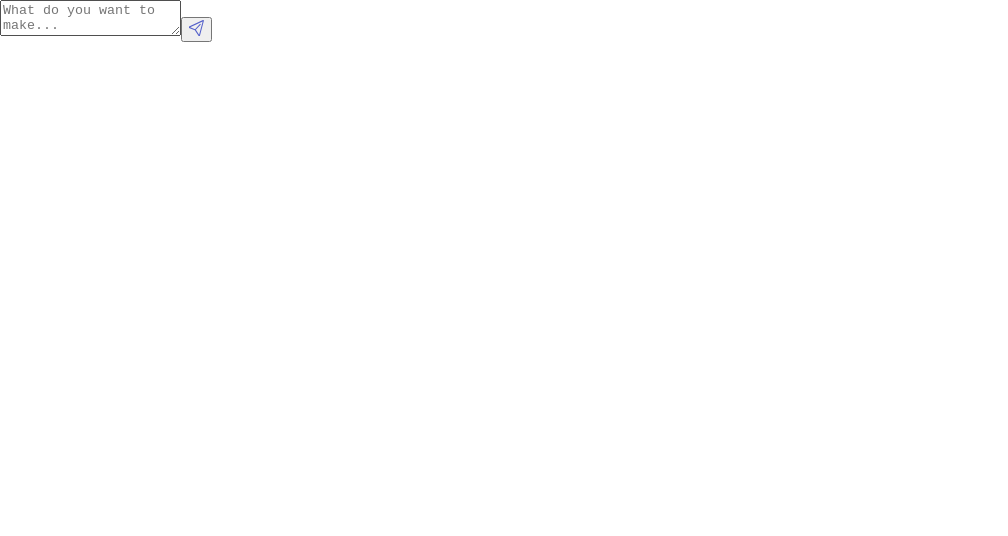
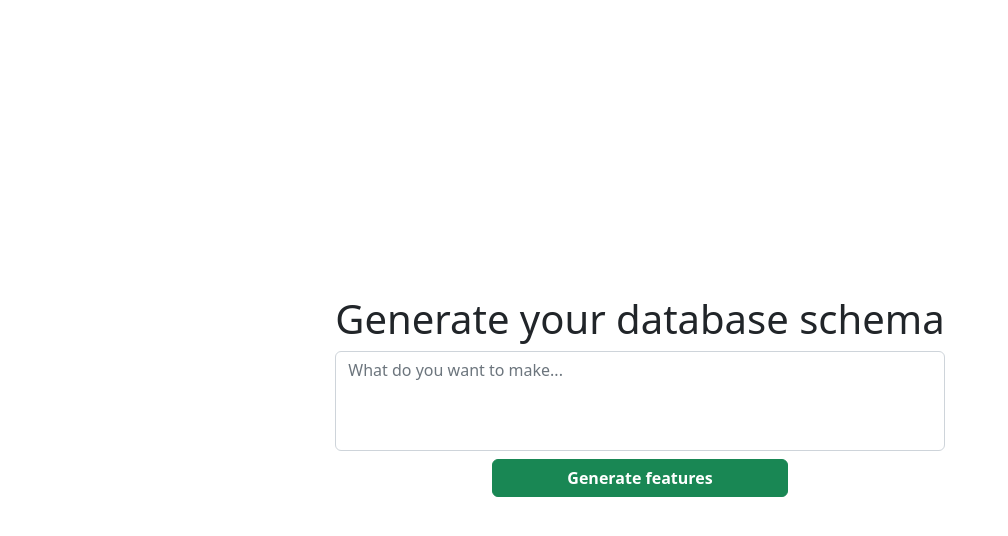
Before and after one commit to russellotniel/KDLReactSchemaGenerator, a React (Create React App) app: page / in a window 1280 px wide. Shown: the top 536 px of the page, without its empty margins (0-1008 px from the left). Built offline with nearby package versions, Linux system fonts and the light colour scheme.

Commit message:
revise UI user story, add bootstrap

```diff
--- a/src/App.tsx
+++ b/src/App.tsx
@@ -67,8 +67,8 @@ const SqlGenerator = () => {
 	});
 
 	return (
-		<div className='flex-column chatbot overflow-auto'>
-			<div className='d-flex align-items-center '>
+		<div className='vh-100 d-flex align-items-center justify-content-center chatbot'>
+			<div className=''>
 				{step === 1 ? <UserStories handleSystemFeatures={handleSystemFeatures} loading={loading} setLoading={setLoading} /> : null}
 				{step === 2 ? <System features={systemFeatures} handleTableFeatures={handleTableFeatures} /> : null}
 				{step === 3 ? <TableFeatures features={tableFeatures} setStep={setStep} /> : null}
--- a/src/components/UserStories/UserStories.tsx
+++ b/src/components/UserStories/UserStories.tsx
@@ -1,6 +1,5 @@
 import React, { useState, useEffect, useRef } from 'react';
 import { UserStoriesGenerator } from '../../helpers/helpers';
-import { ReactComponent as SendIcon } from '../../images/icon-send.svg';
 import Checkbox from './Checkbox';
 
 interface Props{
@@ -43,18 +42,33 @@ const Generator: React.FC<Props> = ({ handleSystemFeatures, loading, setLoading
 	}
 
 	return (
-		<div className='w-100'>
-			<div className='flex-column input-container'>
-				{/* <textarea className='form-control ' type='text' id='floatingTextarea' placeholder='What do you want to make...' value={input} onChange={handleChange} disabled={loading} /> */}
-				<textarea className='form-control ' id='floatingTextarea' placeholder='What do you want to make...' value={input} onChange={handleChange} disabled={loading} />
-				<button className='button-primary' onClick={sendMessage} disabled={loading}>
-					<SendIcon className='send-icon' />
+			<div>
+			<h1 className='text-center mb-2'>Generate your database schema</h1>
+			<textarea
+			  className="form-control"
+			  id="floatingTextarea"
+			  placeholder="What do you want to make..."
+			  style={{height:"100px", resize:"none"}}
+			  value={input}
+			  onChange={handleChange}
+			  disabled={loading}
+			/>
+			<div className="p-2 text-center">
+			  <button
+				className="btn btn-success w-50"
+				onClick={sendMessage}
+				disabled={loading}
+			  >
+				<b>Generate features</b>
 			  </button>
 			</div>
 		  {features.length != 0 ? (
-				<div className='container p-4'>
+			<div className="container p-4">
 			  <p>Please select the features</p>
-					<Checkbox features={features} handleSystemFeatures={handleSystemFeatures} />
+			  <Checkbox
+				features={features}
+				handleSystemFeatures={handleSystemFeatures}
+			  />
 			</div>
 		  ) : null}
 		</div>
--- a/src/index.tsx
+++ b/src/index.tsx
@@ -3,6 +3,7 @@ import ReactDOM from 'react-dom/client';
 import './index.css';
 import App from './App';
 import reportWebVitals from './reportWebVitals';
+import '../node_modules/bootstrap/dist/css/bootstrap.min.css';
 
 const root = ReactDOM.createRoot(
   document.getElementById('root') as HTMLElement
```
Lines whose indentation alone changed are shown as unchanged.
